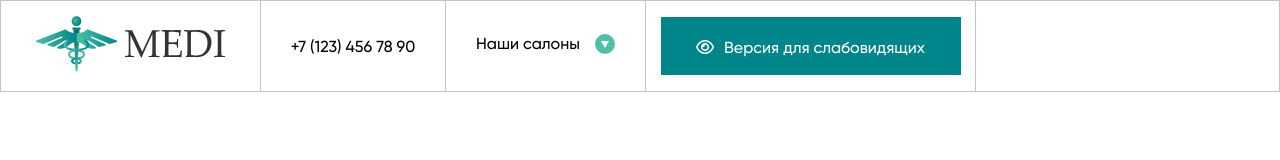
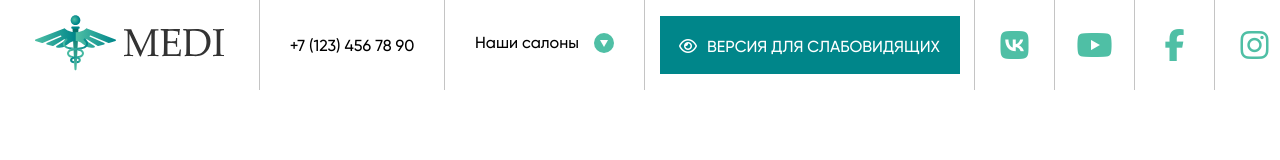
Before and after one commit to extpankov/medi, a website built with webpack: page src/index.html in a window 1280 px wide. Built offline with nearby package versions, Linux system fonts and the light colour scheme.

Commit message:
feat: header is ready

```diff
--- a/src/index.html
+++ b/src/index.html
@@ -37,6 +37,18 @@
                 </div>
             </div>
         </div>
+        <div class="header__sn header__vk">
+            <i class="fa fa-vk" aria-hidden="true"></i>
+        </div>
+        <div class="header__sn header__yt">
+            <i class="fa fa-youtube-play" aria-hidden="true"></i>
+        </div>
+        <div class="header__sn header__fb">
+            <i class="fa fa-facebook" aria-hidden="true"></i>
+        </div>
+        <div class="header__sn header__inst">
+            <i class="fa fa-instagram" aria-hidden="true"></i>
+        </div>
     </header>
 </body>
 </html>
--- a/src/style.scss
+++ b/src/style.scss
@@ -40,7 +40,6 @@ html, body {
 }
 
 .header {
-    border: 1px solid #c4c4c4;
     display: grid;
     grid-template-columns: 260px 185px 200px 330px repeat(4, 80px);
     grid-template-rows: 90px;
@@ -56,7 +55,7 @@ html, body {
     display: flex;
     justify-content: center;
     align-items: center;
-    border-right: 1px solid #c4c4c4;
+    border-right: 1px solid rgb(196 196 196 / 50%);
 }
 
 .header__tel {
@@ -64,7 +63,7 @@ html, body {
     display: flex;
     justify-content: center;
     align-items: center;
-    border-right: 1px solid #c4c4c4;
+    border-right: 1px solid rgb(196 196 196 / 50%)
 }
 
 .header__tel * {
@@ -77,7 +76,7 @@ html, body {
     justify-content: center;
     align-items: center;
     cursor: pointer;
-    border-right: 1px solid #c4c4c4;
+    border-right: 1px solid rgb(196 196 196 / 50%);
 }
 
 .s__container {
@@ -89,7 +88,7 @@ html, body {
 }
 
 .header__button {
-    border-right: 1px solid #c4c4c4;
+    border-right: 1px solid rgb(196 196 196 / 50%);
     display: flex;
     justify-content: center;
     align-items: center;
@@ -105,8 +104,18 @@ html, body {
     justify-content: center;
     align-items: center;
     cursor: pointer;
+    text-transform: uppercase;
 }
 
 .hb__eye {
     margin-right: 10px;
 }
+
+.header__sn {
+    font-size: 32px;
+    display: flex;
+    justify-content: center;
+    align-items: center;
+    color: #4FBFA5;
+    border-right: 1px solid rgb(196 196 196 / 50%);
+}
```
Also changed, not shown: src/style.min.css, 1 other file.
